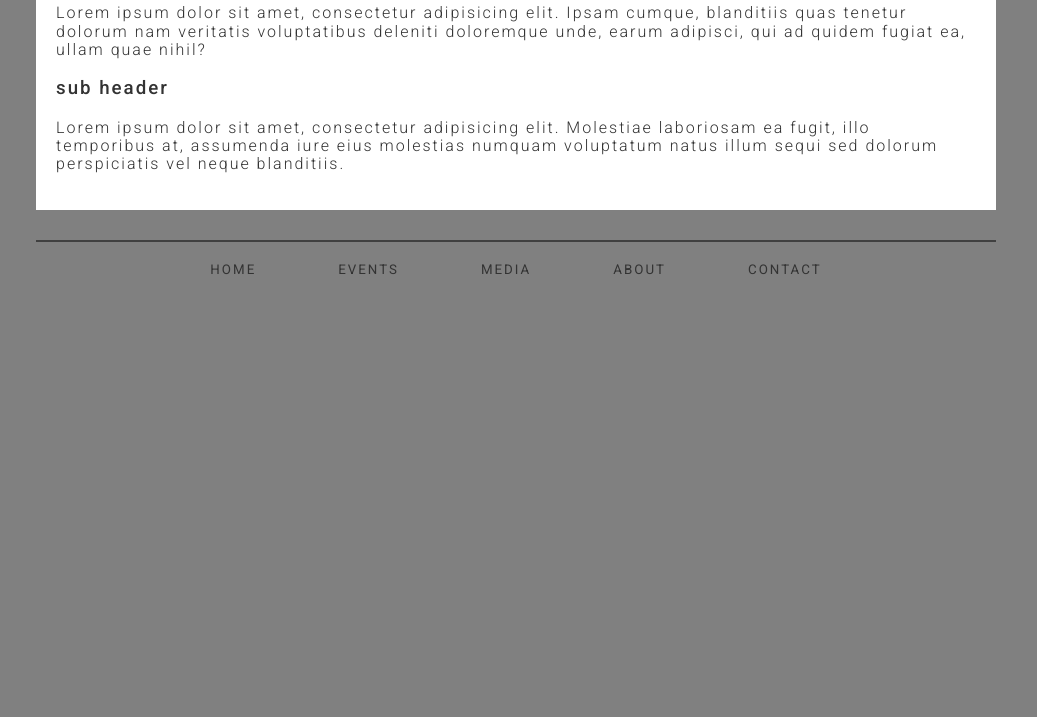
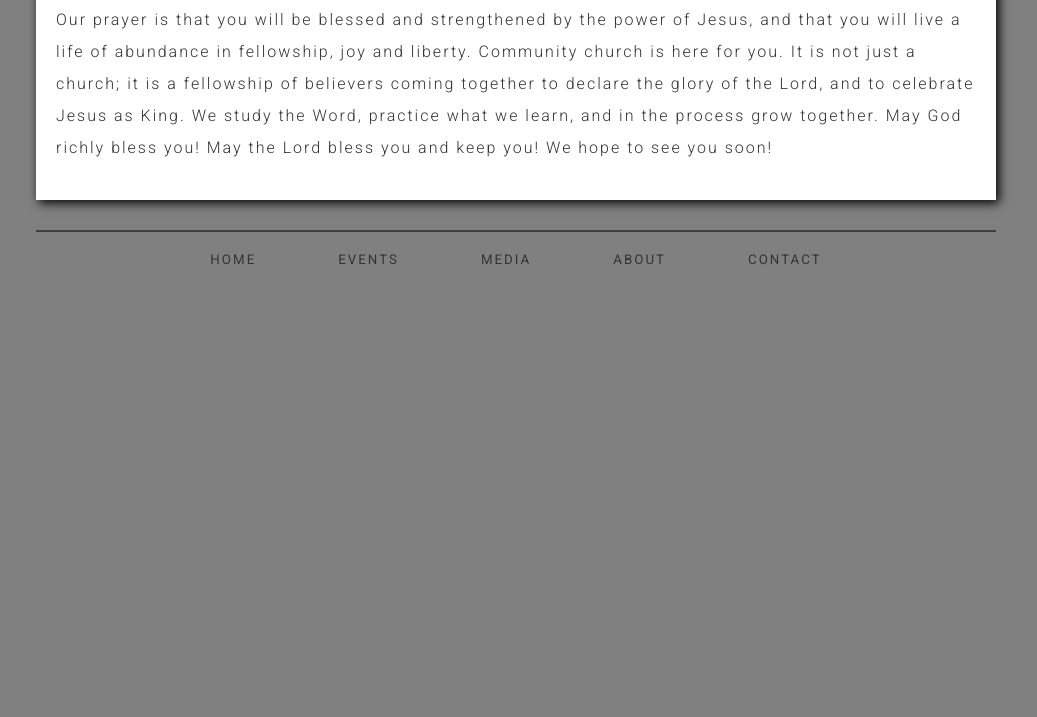
Before and after one commit to demond611/jw_church_site, a website: page app/index.html in a window 1280 px wide. Shown: the part 83-800 px from the top of the page, without its empty margins (124-1161 px from the left). Drawn offline with Linux system fonts and the light colour scheme.

Commit message:
updated main-content.css

```diff
--- a/app/assets/styles/modules/_main-content.css
+++ b/app/assets/styles/modules/_main-content.css
@@ -4,10 +4,15 @@
 
 	&__background {
 		background: $mainContent;
+		box-shadow: 3px 3px 10px 0px black;
 		height: 100%;
 		padding: 20px;
 	}
+
 	&__header {}
-	&__sub-header {}
-	&__text {}
+
+	&__text {
+		line-height: 2;
+	}
+
 }
--- a/app/index.html
+++ b/app/index.html
@@ -21,17 +21,20 @@
 
 	<div class="wrapper">
 		<!-- HEADER -->
+		<header class="header">
+
+		</header>
+		<!-- NAVIGATION -->
+		<nav class="navigation"></nav>
 		<!-- BODY -->
 		<div class="main-content">
 			<div class="main-content__background">
-				<h2 class="main-content__header">header</h2>
-				<p class="main-content__text">Lorem ipsum dolor sit amet, consectetur adipisicing elit. Ipsam cumque, blanditiis quas tenetur dolorum nam veritatis voluptatibus deleniti doloremque unde, earum adipisci, qui ad quidem fugiat ea, ullam quae nihil?</p>
-				<h3 class="main-content__sub-header">sub header</h3>
-				<p class="main-content__text">Lorem ipsum dolor sit amet, consectetur adipisicing elit. Molestiae laboriosam ea fugit, illo temporibus at, assumenda iure eius molestias numquam voluptatum natus illum sequi sed dolorum perspiciatis vel neque blanditiis.</p>
+				<h2 class="main-content__header">Welcome To Our Official Church Website</h2>
+				<p class="main-content__text">Our prayer is that you will be blessed and strengthened by the power of Jesus, and that you will live a life of abundance in fellowship, joy and liberty. Community church is here for you. It is not just a church; it is a fellowship of believers coming together to declare the glory of the Lord, and to celebrate Jesus as King. We study the Word, practice what we learn, and in the process grow together. May God richly bless you! May the Lord bless you and keep you! We hope to see you soon!</p>
 			</div>
 		</div>
 		<!-- FOOTER -->
-		<div class="footer">
+		<footer class="footer">
 			<div class="footer__footer-rule"></div>
 			<div class="footer__footer-links">
 				<ul class="footer__site-links footer--uppercase footer--smaller-text">
@@ -42,7 +45,7 @@
 					<li>contact</li>
 				</ul>
 			</div>
-		</div>
+		</footer>
 	</div>
 
 </body>
--- a/app/temp/styles/main.css
+++ b/app/temp/styles/main.css
@@ -419,16 +419,18 @@ h1,h2,h3,h4,h5,h6 { font-weight: 500;  }
 .main-content {
 
 	height: auto;
+
 }
 
 .main-content__background {
 		background: white;
+		box-shadow: 3px 3px 10px 0px black;
 		height: 100%;
 		padding: 20px;
 	}
 
 .main-content__header {}
 
-.main-content__sub-header {}
-
-.main-content__text {}
+.main-content__text {
+		line-height: 2;
+	}
```
